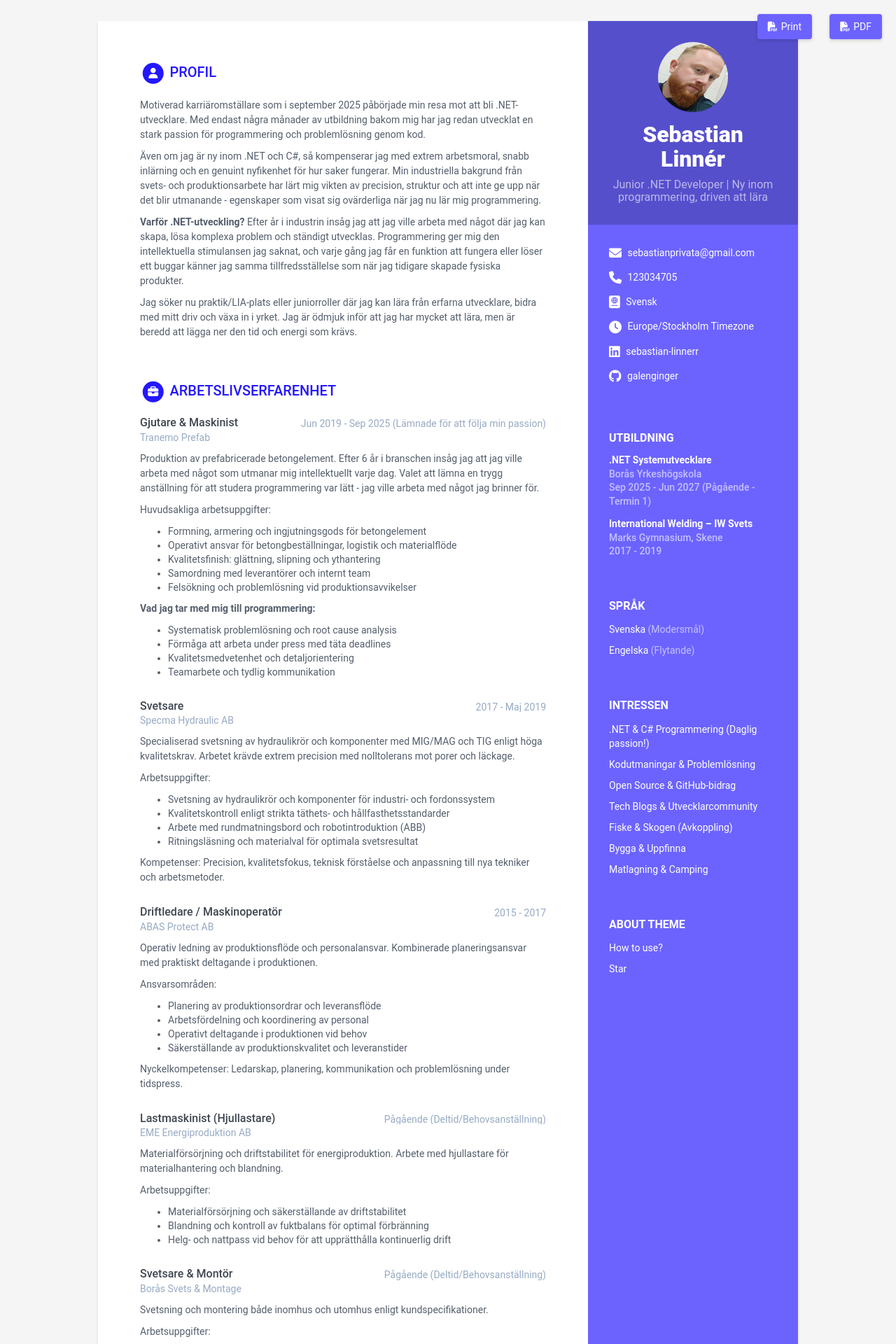
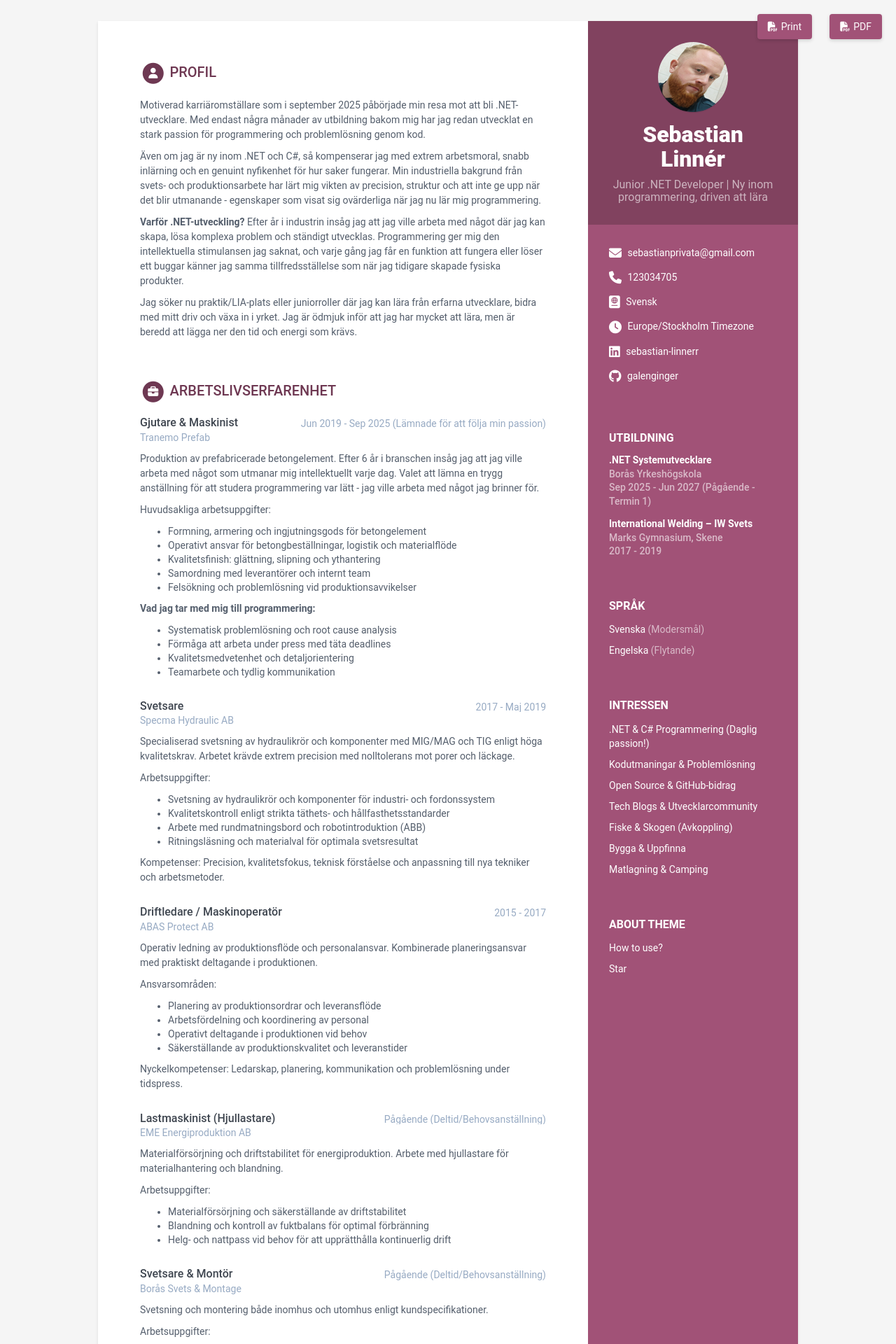
Before and after one commit to galenginger/OnlineCV, a Jekyll site: the page built from index.html, in a window 1280 px wide. Shown: the top 1920 px of the page at 70% size. Built offline with Jekyll 4.4.1, drawn with Linux system fonts in a browser that asks for light colours.

Commit message:
Testar berry-tema istället

```diff
--- a/_config.yml
+++ b/_config.yml
@@ -9,8 +9,8 @@ baseurl: '/OnlineCV'
 
 description: Online CV - Sebastian Linnér, .NET Systemutvecklare Student
 # Style will be applied only after restarting the build or serve. Just choose one of the options.
-theme_skin: purple # blue turquoise green berry orange ceramic teal oceanstale purple
-chrome_mobile_color: #6C63FF
+theme_skin: berry # blue turquoise green berry orange ceramic teal oceanstale purple
+chrome_mobile_color: #A15277
 
 # Tracker
 analytics: UA-83979019-1
```
